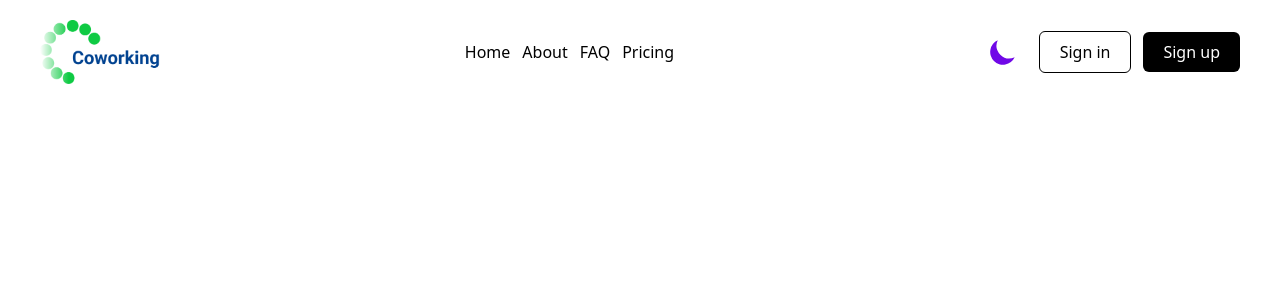
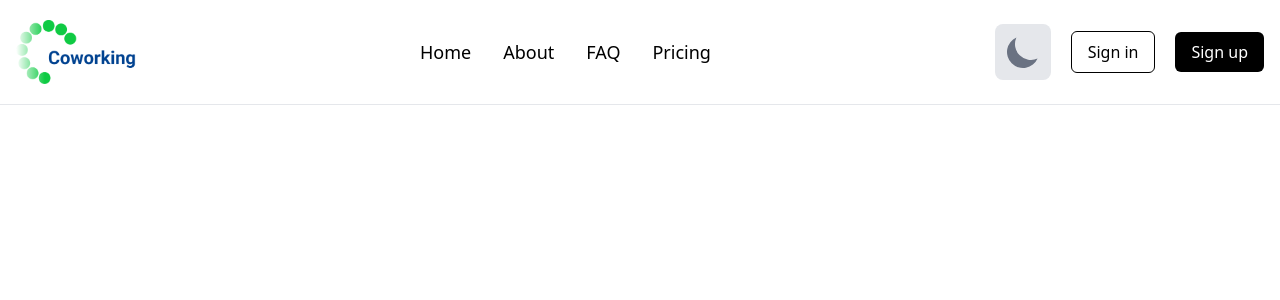
Before and after one commit to MohammedRasif/Zoomyteck, a React (Vite) app: page / in a window 1280 px wide. Shown: the top 300 px of the page. Built offline with nearby package versions, Linux system fonts and the light colour scheme.

Commit message:
navbar page dark mood add

```diff
--- a/src/component/Navbar/Navbar.jsx
+++ b/src/component/Navbar/Navbar.jsx
@@ -1,55 +1,113 @@
 import { NavLink } from "react-router-dom";
 import img from "../Image/OBJECTS.png";
 import { useDarkMood } from "../../context/ThemeContext";
+import { useState, useEffect, useRef } from "react";
 
 const Navbar = () => {
-  // Use the context instead of local state
   const { darkMode, setDarkMode } = useDarkMood();
+  const [isMenuOpen, setIsMenuOpen] = useState(false);
+  const menuRef = useRef(null); // Ref for outside click detection
 
-  // Toggle dark mode using context
   const toggleDarkMode = () => {
     setDarkMode(!darkMode);
   };
 
+  const toggleMenu = () => {
+    setIsMenuOpen(!isMenuOpen);
+  };
+
+  // Close modal on outside click (mobile only)
+  useEffect(() => {
+    const handleClickOutside = (event) => {
+      if (menuRef.current && !menuRef.current.contains(event.target)) {
+        setIsMenuOpen(false);
+      }
+    };
+
+    if (isMenuOpen && window.innerWidth < 768) { // Only for mobile (< md)
+      document.addEventListener("mousedown", handleClickOutside);
+    } else {
+      document.removeEventListener("mousedown", handleClickOutside);
+    }
+
+    return () => {
+      document.removeEventListener("mousedown", handleClickOutside);
+    };
+  }, [isMenuOpen]);
+
   return (
-    <div className="flex items-center justify-between px-10 py-5 bg-white dark:bg-gray-800">
+    <nav className="px-4 py-5 bg-white dark:bg-gray-800 lg:border-b lg:border-gray-200 dark:lg:border-gray-700">
+      <div className="flex items-center justify-between max-w-7xl mx-auto">
         {/* Logo */}
         <div>
-        <img src={img} className="h-16" alt="Logo" />
+          <img src={img} className="h-12 md:h-16" alt="Logo" />
         </div>
 
-      {/* Navigation Links */}
-      <div className="flex items-center space-x-3">
-        <NavLink to="/" className="hover:text-gray-700 dark:hover:text-gray-300">
-          <h1 className="text-black dark:text-white">Home</h1>
-        </NavLink>
-        <NavLink to="/about" className="hover:text-gray-700 dark:hover:text-gray-300">
-          <h1 className="text-black dark:text-white">About</h1>
-        </NavLink>
-        <NavLink to="/faq" className="hover:text-gray-700 dark:hover:text-gray-300">
-          <h1 className="text-black dark:text-white">FAQ</h1>
-        </NavLink>
-        <NavLink to="/pricing" className="hover:text-gray-700 dark:hover:text-gray-300">
-          <h1 className="text-black dark:text-white">Pricing</h1>
-        </NavLink>
+        {/* Hamburger Menu for Mobile */}
+        <div className="md:hidden">
+          <button
+            onClick={toggleMenu}
+            className="p-2 text-black dark:text-white focus:outline-none"
+          >
+            <svg
+              className="w-6 h-6"
+              fill="none"
+              stroke="currentColor"
+              viewBox="0 0 24 24"
+              xmlns="http://www.w3.org/2000/svg"
+            >
+              <path
+                strokeLinecap="round"
+                strokeLinejoin="round"
+                strokeWidth="2"
+                d={isMenuOpen ? "M6 18L18 6M6 6l12 12" : "M4 6h16M4 12h16M4 18h16"}
+              ></path>
+            </svg>
+          </button>
         </div>
 
-      {/* Dark Mode Toggle and Auth Buttons */}
-      <div className="flex items-center space-x-3">
-        {/* Dark Mode Toggle Button */}
+        {/* Desktop Navigation and Buttons (unchanged for md and above) */}
+        <div className="hidden md:flex md:items-center md:space-x-8">
+          <NavLink
+            to="/"
+            className="hover:text-gray-700 dark:hover:text-gray-300 text-black dark:text-white font-[500] text-lg"
+          >
+            Home
+          </NavLink>
+          <NavLink
+            to="/about"
+            className="hover:text-gray-700 dark:hover:text-gray-300 text-black dark:text-white font-[500] text-lg"
+          >
+            About
+          </NavLink>
+          <NavLink
+            to="/faq"
+            className="hover:text-gray-700 dark:hover:text-gray-300 text-black dark:text-white font-[500] text-lg"
+          >
+            FAQ
+          </NavLink>
+          <NavLink
+            to="/pricing"
+            className="hover:text-gray-700 dark:hover:text-gray-300 text-black dark:text-white font-[500] text-lg"
+          >
+            Pricing
+          </NavLink>
+
+        </div>
+
+        <div className="hidden md:block">
+        <div className="space-x-5 flex items-center   ">
           <button
             onClick={toggleDarkMode}
-          className="h-12 w-12 rounded-lg p-2 transition duration-300 hover:bg-gray-100 dark:hover:bg-gray-700"
+            className="h-14 w-14 rounded-lg p-2 transition duration-300 hover:bg-gray-100 dark:hover:bg-gray-700 bg-gray-200 dark:bg-gray-700 cursor-pointer "
           >
-          {/* Moon Icon (Light Mode) */}
             <svg
-            className="fill-violet-700 block dark:hidden"
+              className="fill-gray-500 block dark:hidden "
               fill="currentColor"
               viewBox="0 0 20 20"
             >
               <path d="M17.293 13.293A8 8 0 016.707 2.707a8.001 8.001 0 1010.586 10.586z"></path>
             </svg>
-          {/* Sun Icon (Dark Mode) */}
             <svg
               className="fill-yellow-500 hidden dark:block"
               fill="currentColor"
@@ -63,21 +121,111 @@ const Navbar = () => {
             </svg>
           </button>
 
-        {/* Sign In Button */}
           <NavLink to="/signin">
-          <button className="px-5 py-2 border rounded-md hover:bg-gray-200 dark:hover:bg-gray-700 text-black dark:text-white">
+            <button className="px-4 py-2 border rounded-md hover:bg-gray-200 dark:hover:bg-gray-700 text-black dark:text-white text-base">
               Sign in
             </button>
           </NavLink>
 
-        {/* Sign Up Button */}
           <NavLink to="/signup">
-          <button className="px-5 py-2 bg-black text-white rounded-md hover:bg-gray-700 dark:hover:bg-gray-800">
+            <button className="px-4 py-2 bg-black text-white rounded-md hover:bg-gray-700 dark:hover:bg-gray-800 text-base">
               Sign up
             </button>
           </NavLink>
         </div>
         </div>
+
+      </div>
+
+      {/* Mobile Modal (only for < md) */}
+      {isMenuOpen && (
+        <div
+          className="fixed inset-0 mt-7 bg-opacity-50 z-40 md:hidden"
+          onClick={toggleMenu}
+        >
+          <div
+            ref={menuRef}
+            className="absolute top-16 left-0 right-0 bg-white dark:bg-gray-800 border border-gray-200 dark:border-gray-700 p-4 mx-4 rounded-lg shadow-lg z-50"
+            onClick={(e) => e.stopPropagation()}
+          >
+            <div className="flex flex-col space-y-4">
+              <NavLink
+                to="/"
+                className="hover:text-gray-700 dark:hover:text-gray-300 text-black dark:text-white font-[500] text-base"
+                onClick={toggleMenu}
+              >
+                Home
+              </NavLink>
+              <NavLink
+                to="/about"
+                className="hover:text-gray-700 dark:hover:text-gray-300 text-black dark:text-white font-[500] text-base"
+                onClick={toggleMenu}
+              >
+                About
+              </NavLink>
+              <NavLink
+                to="/faq"
+                className="hover:text-gray-700 dark:hover:text-gray-300 text-black dark:text-white font-[500] text-base"
+                onClick={toggleMenu}
+              >
+                FAQ
+              </NavLink>
+              <NavLink
+                to="/pricing"
+                className="hover:text-gray-700 dark:hover:text-gray-300 text-black dark:text-white font-[500] text-base"
+                onClick={toggleMenu}
+              >
+                Pricing
+              </NavLink>
+
+              <button
+                onClick={toggleDarkMode}
+                className="h-10 w-10 rounded-lg p-2 cursor-pointer transition duration-300 hover:bg-gray-100 dark:hover:bg-gray-700 mx-auto my-4"
+              >
+                <svg
+                  className="fill-violet-700 block dark:hidden"
+                  fill="currentColor"
+                  viewBox="0 0 20 20"
+                >
+                  <path d="M17.293 13.293A8 8 0 016.707 2.707a8.001 8.001 0 1010.586 10.586z"></path>
+                </svg>
+                <svg
+                  className="fill-yellow-500 hidden dark:block"
+                  fill="currentColor"
+                  viewBox="0 0 20 20"
+                >
+                  <path
+                    d="M10 2a1 1 0 011 1v1a1 1 0 11-2 0V3a1 1 0 011-1zm4 8a4 4 0 11-8 0 4 4 0 018 0zm-.464 4.95l.707.707a1 1 0 001.414-1.414l-.707-.707a1 1 0 00-1.414 1.414zm2.12-10.607a1 1 0 010 1.414l-.706.707a1 1 0 11-1.414-1.414l.707-.707a1 1 0 011.414 0zM17 11a1 1 0 100-2h-1a1 1 0 100 2h1zm-7 4a1 1 0 011 1v1a1 1 0 11-2 0v-1a1 1 0 011-1zM5.05 6.464A1 1 0 106.465 5.05l-.708-.707a1 1 0 00-1.414 1.414l.707.707zm1.414 8.486l-.707.707a1 1 0 01-1.414-1.414l.707-.707a1 1 0 011.414 1.414zM4 11a1 1 0 100-2H3a1 1 0 000 2h1z"
+                    fillRule="evenodd"
+                    clipRule="evenodd"
+                  ></path>
+                </svg>
+              </button>
+
+              <NavLink
+                to="/signin"
+                className="w-full"
+                onClick={toggleMenu}
+              >
+                <button className="w-full px-4 py-2 border rounded-md hover:bg-gray-200 dark:hover:bg-gray-700 text-black dark:text-white text-base">
+                  Sign in
+                </button>
+              </NavLink>
+
+              <NavLink
+                to="/signup"
+                className="w-full"
+                onClick={toggleMenu}
+              >
+                <button className="w-full px-4 py-2 bg-black text-white rounded-md hover:bg-gray-700 dark:hover:bg-gray-800 text-base">
+                  Sign up
+                </button>
+              </NavLink>
+            </div>
+          </div>
+        </div>
+      )}
+    </nav>
   );
 };
 
--- a/src/component/Pages/Login.jsx
+++ b/src/component/Pages/Login.jsx
@@ -4,73 +4,88 @@ import { NavLink } from "react-router-dom";
 import img from "../Image/western-chinese-business-hong-kong.png";
 import img1 from "../Image/OBJECTS.png";
 import { FcGoogle } from "react-icons/fc";
+import { useDarkMood } from "../../context/ThemeContext";
 
 const Login = () => {
+  const { darkMode } = useDarkMood(); // Get darkMode state from context
   const [showPassword, setShowPassword] = useState(false);
 
   return (
-        <div className="flex flex-col lg:flex-row h-auto lg:h-screen">
+    <div className="flex flex-col lg:flex-row h-auto lg:h-screen bg-white dark:bg-gray-900">
       {/* Left Side - Form */}
       <div className="w-full lg:w-1/2 flex flex-col justify-center px-6 sm:px-20 lg:px-36 py-10 lg:py-0">
         <div className="flex justify-center mb-6">
           <img src={img1} className="h-20 sm:h-24 w-40 sm:w-48" alt="Logo" />
         </div>
-                <h1 className="text-3xl sm:text-4xl font-medium text-center text-[#004290]">Welcome Back</h1>
-                <p className="text-sm sm:text-base font-medium text-center text-[#364636] mt-3">
+        <h1 className="text-3xl sm:text-4xl font-medium text-center text-[#004290] dark:text-[#3b82f6]">
+          Welcome Back
+        </h1>
+        <p className="text-sm sm:text-base font-medium text-center text-[#364636] dark:text-gray-300 mt-3">
           Please enter your details below
         </p>
         <form className="mt-8 sm:mt-10">
           <div>
-                        <h1 className="text-[16px] sm:text-[18px] font-medium mb-2">Email</h1>
+            <h1 className="text-[16px] sm:text-[18px] font-medium mb-2 text-gray-800 dark:text-gray-200">
+              Email
+            </h1>
             <input
               type="email"
-                            className="w-full h-12 border border-gray-400 rounded-md text-[#364636] pl-3"
+              className="w-full h-12 border border-gray-400 dark:border-gray-600 rounded-md text-[#364636] dark:text-gray-200 bg-white dark:bg-gray-800 pl-3 placeholder-gray-500 dark:placeholder-gray-400"
               placeholder="Enter your email"
             />
           </div>
           <div className="relative mt-4">
-                        <h1 className="text-[16px] sm:text-[18px] font-medium mb-2">Password</h1>
+            <h1 className="text-[16px] sm:text-[18px] font-medium mb-2 text-gray-800 dark:text-gray-200">
+              Password
+            </h1>
             <input
               type={showPassword ? "text" : "password"}
-                            className="w-full h-12 border border-gray-400 rounded-md text-[#364636] pl-3 pr-10"
+              className="w-full h-12 border border-gray-400 dark:border-gray-600 rounded-md text-[#364636] dark:text-gray-200 bg-white dark:bg-gray-800 pl-3 pr-10 placeholder-gray-500 dark:placeholder-gray-400"
               placeholder="****************"
             />
             <button
               type="button"
               onClick={() => setShowPassword(!showPassword)}
-                            className="absolute right-3 top-[60px] transform -translate-y-1/2 text-gray-500"
+              className="absolute right-3 top-[60px] transform -translate-y-1/2 text-gray-500 dark:text-gray-400"
             >
               {showPassword ? <FaEyeSlash size={20} /> : <FaEye size={20} />}
             </button>
           </div>
-                    <div className="flex justify-between items-center mt-5">
-                        <NavLink to="/forgetPassword" className="text-sm sm:text-base text-red-600 hover:text-red-700">
+          <div className="flex justify-end items-center mt-5">
+            <NavLink
+              to="/forgetPassword"
+              className="text-sm sm:text-base text-red-600 dark:text-red-400 hover:text-red-700 dark:hover:text-red-300"
+            >
               Forgot password?
             </NavLink>
           </div>
           <button
             type="submit"
-                        className="mt-8 sm:mt-10 w-full px-7 rounded-md h-12 text-lg font-medium text-[#FAF1E6] bg-[#004290] hover:bg-[#001a90] transition cursor-pointer"
+            className="mt-8 sm:mt-10 w-full px-7 rounded-md h-12 text-lg font-medium text-[#FAF1E6] bg-[#004290] hover:bg-[#001a90] dark:bg-[#3b82f6] dark:hover:bg-[#2563eb] transition cursor-pointer"
           >
             SIGN IN
           </button>
         </form>
 
-                <div className="flex mt-4  space-x-4 justify-center">
-                    <h1>Don't have accout?</h1>
-                    <NavLink to="/register"><h1 className="text-[#004290] ">SIGN UP</h1></NavLink>
+        <div className="flex mt-4 space-x-4 justify-center">
+          <h1 className="text-gray-800 dark:text-gray-200">Don't have an account?</h1>
+          <NavLink to="/register">
+            <h1 className="text-[#004290] dark:text-[#3b82f6] hover:text-[#001a90] dark:hover:text-[#2563eb]">
+              SIGN UP
+            </h1>
+          </NavLink>
         </div>
 
-                <div className="flex justify-center mt-3 cursor-pointer ">
-                    <FcGoogle className="text-[50px] border p-1 rounded-full border-gray-500  " />
+        <div className="flex justify-center mt-3 cursor-pointer">
+          <FcGoogle
+            className="text-[50px] border p-1 rounded-full border-gray-500 dark:border-gray-600"
+          />
         </div>
-
-
       </div>
 
       {/* Right Side - Image */}
       <div className="w-full lg:w-1/2 h-20 lg:h-full hidden md:block">
-                <img src={img} className="w-full h-full" alt="Login Image" />
+        <img src={img} className="w-full h-full object-cover" alt="Login Image" />
       </div>
     </div>
   );
```
Lines whose indentation alone changed are shown as unchanged.
